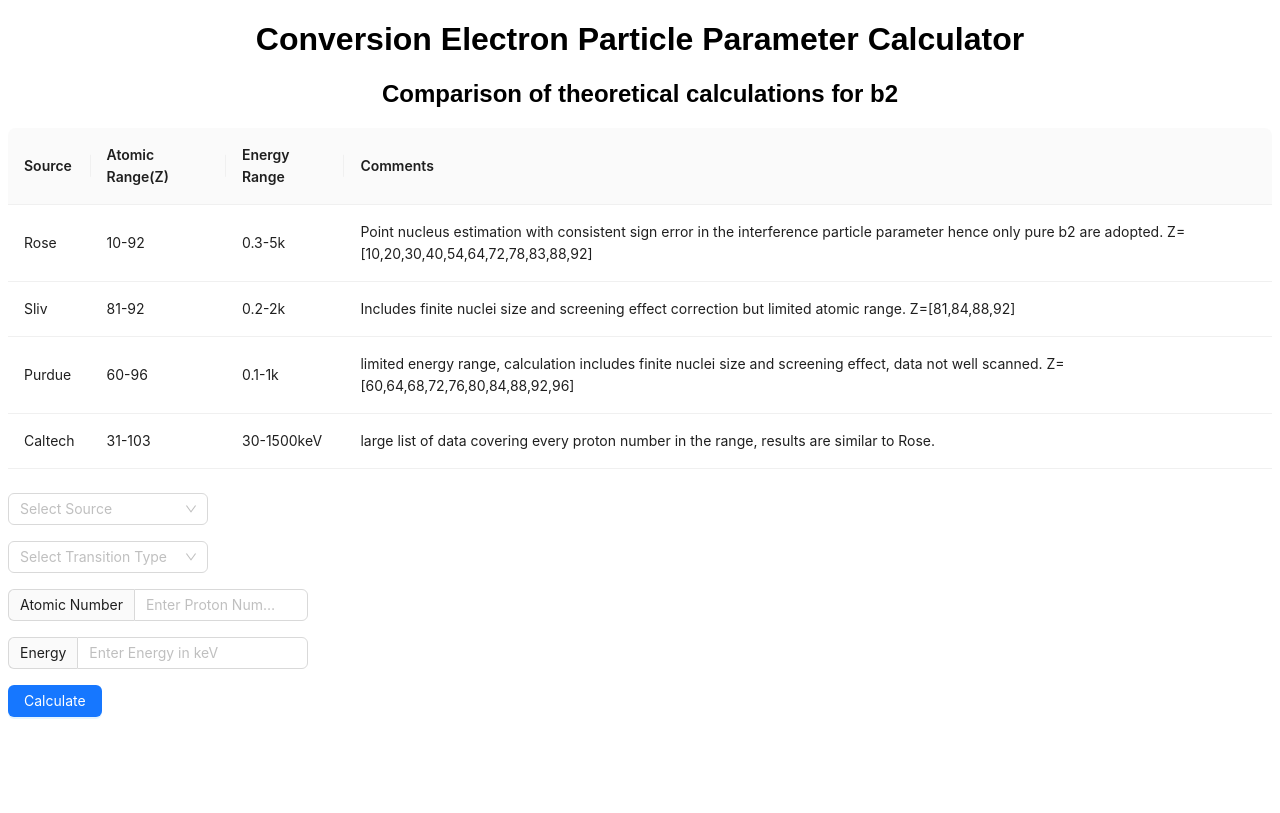
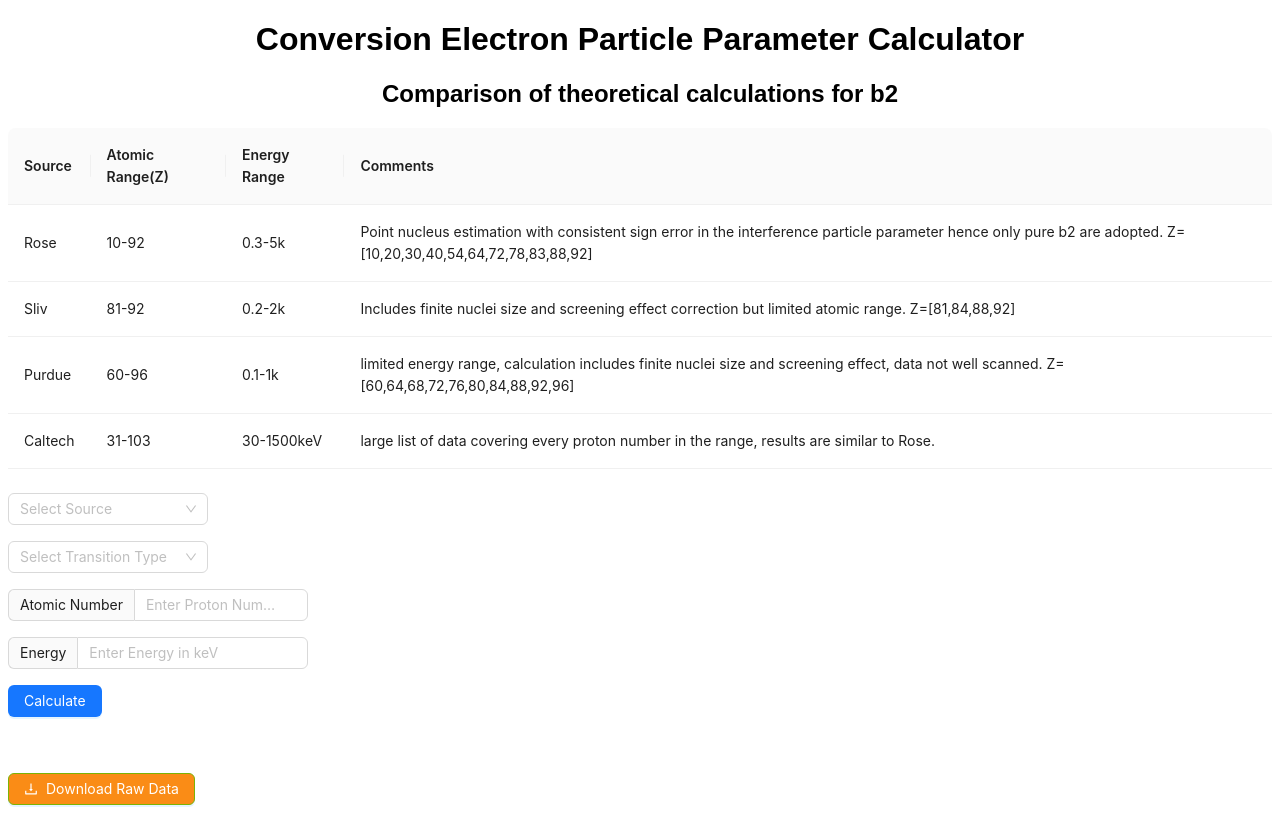
Before and after one commit to LJZ458/b2-dev, a React (Create React App) app: page / in a window 1280 px wide. Built offline with nearby package versions, Linux system fonts and the light colour scheme.

Commit message:
Added button to download raw data points in MS spreadsheet

```diff
--- a/src/App.js
+++ b/src/App.js
@@ -4,6 +4,7 @@
 import Plot from 'react-plotly.js';
 const { Search } = Input;
 import * as XLSX from 'sheetjs-style';
+import { DownloadOutlined } from "@ant-design/icons";
 export default function App() {
   const [formData, setFormData] = useState({
     InputAtomic: "",
@@ -513,6 +514,13 @@
 
 
       </div>
+      <div style={{ textAlign: "left", marginTop: 24 }}>
+      <a href={process.env.PUBLIC_URL + '/' + selectedSource.toString() + '.xlsx'} download>
+      <Button style={{ backgroundColor: '#fa8c16', borderColor: '#7cb305', color: 'white' }} type="primary" icon={<DownloadOutlined />}>
+        Download Raw Data
+      </Button>
+      </a>
+      </div>
     </div>
 
   );
```
Also changed, not shown: 3 other files (tests, documents, lock files or other folders).
